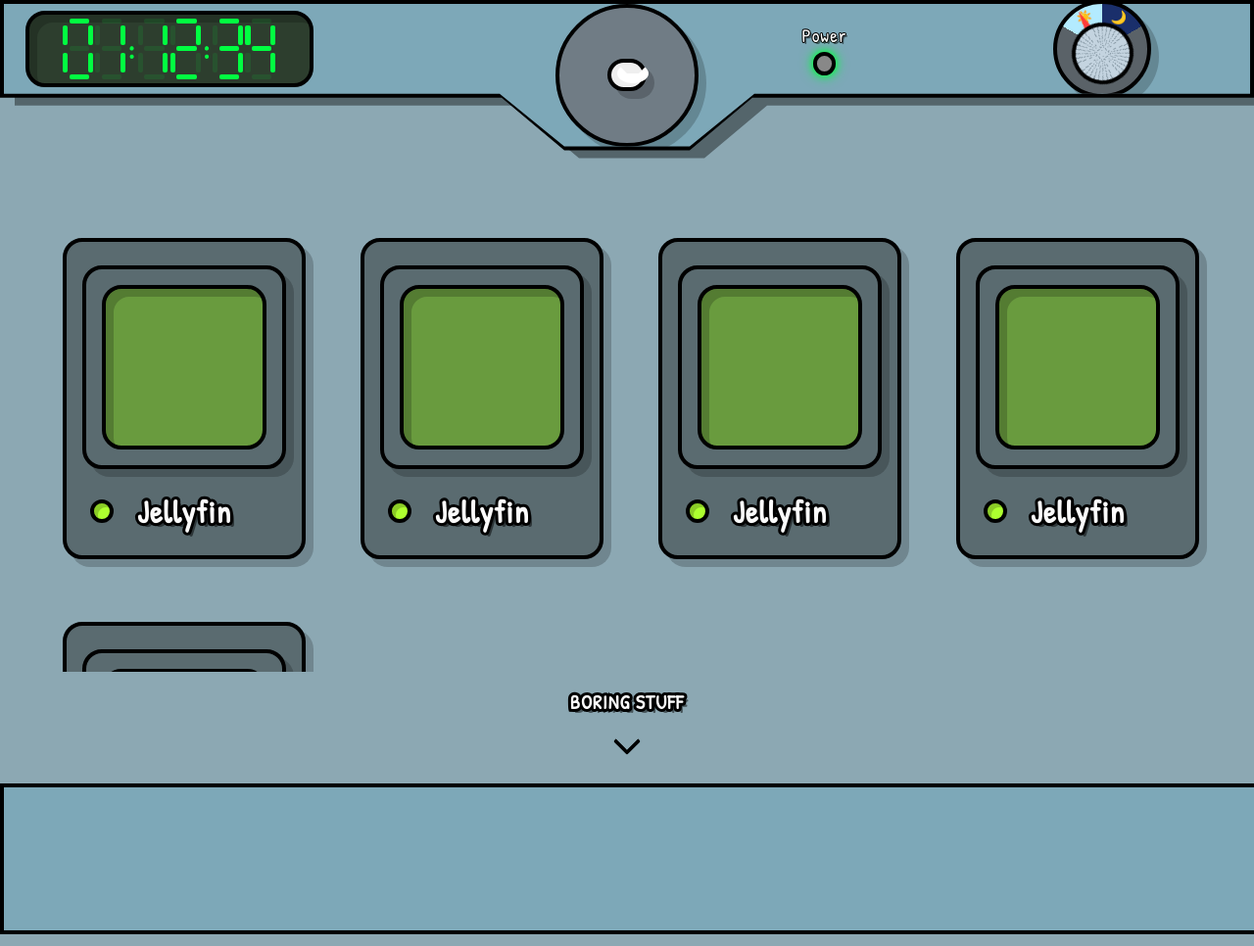
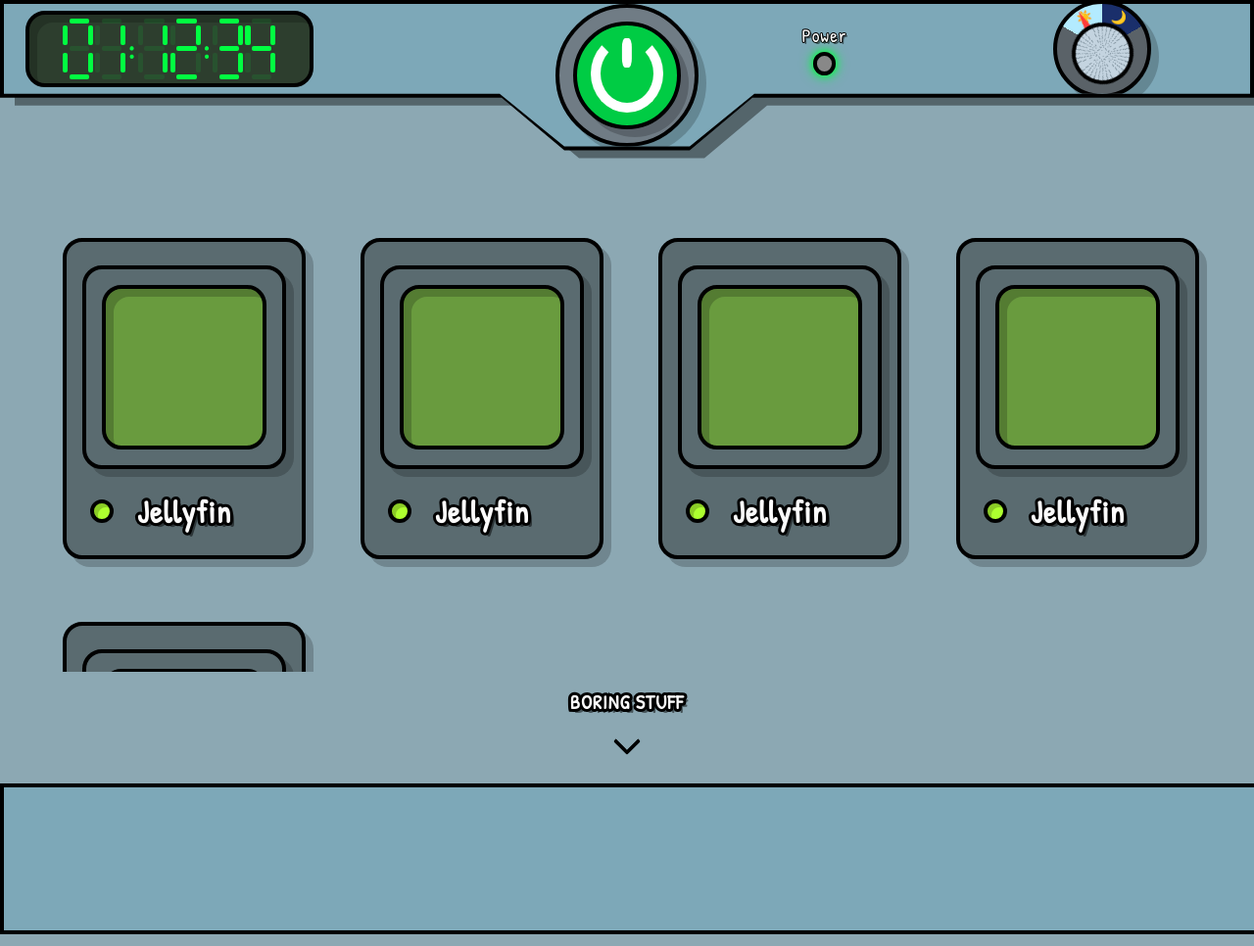
Before and after one commit to JanikHenz/dashboard, a website: page index.html in a window 1280 px wide. Shown: the top 966 px of the page at 98% size. Drawn offline with Linux system fonts and the light colour scheme; no server answers.

Commit message:
chore: fix button optic

```diff
--- a/css/power.css
+++ b/css/power.css
@@ -11,7 +11,7 @@
   align-items: center;
 }
 
-vpower-btn {
+.power-btn {
   height: 80%;
   width: 80%;
   background-color: var(--bg-power-btn);
```
